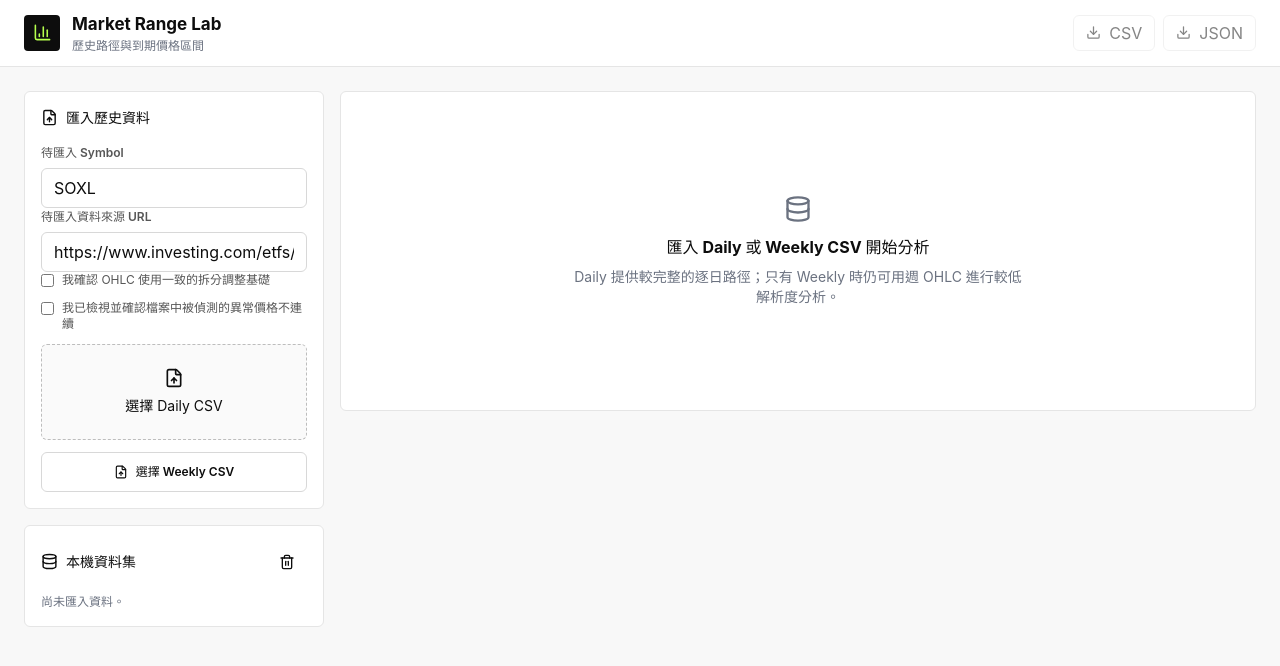
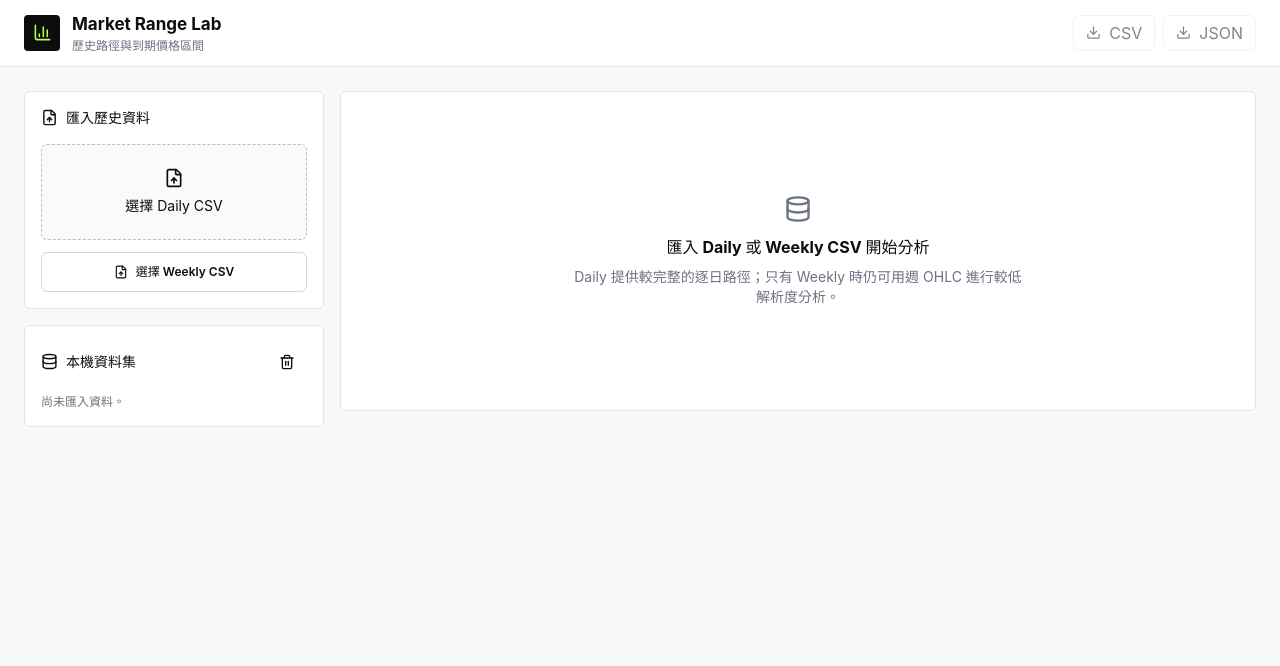
Before and after one commit to pleomax0730/market-range-lab, a React (Vite) app: page / in a window 1280 px wide. Shown: the top 666 px of the page. Built offline with nearby package versions, Linux system fonts and the light colour scheme.

Commit message:
fix: simplify CSV import and chart labels

```diff
--- a/src/App.tsx
+++ b/src/App.tsx
@@ -61,14 +61,29 @@ function formatTime(iso: string, zone: string) {
   }).format(new Date(iso));
 }
 
+function inferSymbolFromFilename(filename: string) {
+  const ignoredTokens = new Set([
+    "ETF",
+    "STOCK",
+    "PRICE",
+    "HISTORY",
+    "HISTORICAL",
+    "DATA",
+    "DAILY",
+    "WEEKLY",
+  ]);
+  const stem = filename.replace(/\.[^.]+$/, "").toUpperCase();
+  const tokens = stem.split(/[^A-Z0-9.]+/).filter(Boolean);
+  return tokens.find(
+    (token) =>
+      !ignoredTokens.has(token) &&
+      /^[A-Z][A-Z0-9.-]{0,9}$/.test(token),
+  );
+}
+
 export function App() {
   const historyCatalog = useHistoryCatalog();
   const { datasets, activeId, active } = historyCatalog;
-  const [importSymbol, setImportSymbol] = useState("SOXL");
-  const [importSourceUrl, setImportSourceUrl] = useState(INVESTING_SOURCE);
-  const [confirmed, setConfirmed] = useState(false);
-  const [discontinuitiesConfirmed, setDiscontinuitiesConfirmed] =
-    useState(false);
   const [messages, setMessages] = useState<string[]>([]);
   const [horizon, setHorizon] = useState(dashboardDefaults.horizon);
   const [candidate, setCandidate] = useState(dashboardDefaults.candidate);
@@ -294,18 +309,25 @@ export function App() {
     interval: "daily" | "weekly",
   ) {
     if (!file) return;
+    const symbol = inferSymbolFromFilename(file.name);
+    if (!symbol) {
+      setMessages([
+        "錯誤：無法從檔名辨識 Symbol，請使用包含 ticker 的檔名，例如 SOXL ETF History.csv。",
+      ]);
+      return;
+    }
     const matchingDaily = interval === "weekly"
       ? datasets.find(
-          (dataset) => dataset.symbol === importSymbol.toUpperCase() && dataset.interval === "daily",
+          (dataset) => dataset.symbol === symbol && dataset.interval === "daily",
         )
       : undefined;
     const result = await historyCatalog.importAndActivate(await file.text(), {
-      symbol: importSymbol.toUpperCase(),
+      symbol,
       filename: file.name,
-      sourceUrl: importSourceUrl,
+      sourceUrl: INVESTING_SOURCE,
       importedAt: new Date().toISOString(),
-      splitAdjustedConfirmed: confirmed,
-      discontinuitiesConfirmed,
+      splitAdjustedConfirmed: true,
+      discontinuitiesConfirmed: true,
       interval,
     });
     const nextMessages = [
@@ -383,42 +405,6 @@ export function App() {
               <h2 className="text-sm font-bold">匯入歷史資料</h2>
             </div>
             <div className="space-y-3">
-              <label>
-                <span className="field-label">待匯入 Symbol</span>
-                <Input
-                  value={importSymbol}
-                  onChange={(event) =>
-                    setImportSymbol(event.target.value.toUpperCase())
-                  }
-                />
-              </label>
-              <label>
-                <span className="field-label">待匯入資料來源 URL</span>
-                <Input
-                  value={importSourceUrl}
-                  onChange={(event) => setImportSourceUrl(event.target.value)}
-                />
-              </label>
-              <label className="flex items-start gap-2 text-xs text-[#565656]">
-                <input
-                  className="mt-0.5"
-                  type="checkbox"
-                  checked={confirmed}
-                  onChange={(event) => setConfirmed(event.target.checked)}
-                />
-                <span>我確認 OHLC 使用一致的拆分調整基礎</span>
-              </label>
-              <label className="flex items-start gap-2 text-xs text-[#565656]">
-                <input
-                  className="mt-0.5"
-                  type="checkbox"
-                  checked={discontinuitiesConfirmed}
-                  onChange={(event) =>
-                    setDiscontinuitiesConfirmed(event.target.checked)
-                  }
-                />
-                <span>我已檢視並確認檔案中被偵測的異常價格不連續</span>
-              </label>
               <label className="flex h-24 cursor-pointer flex-col items-center justify-center rounded-md border border-dashed border-[#BDBDBD] bg-[#FAFAFA] text-sm transition-[border-color,transform] duration-150 ease-[cubic-bezier(0.23,1,0.32,1)] active:scale-[0.98] focus-within:ring-2 focus-within:ring-blue-600 hover:border-blue-600">
                 <FileUp className="mb-2" size={20} />
                 <span>選擇 Daily CSV</span>
--- a/src/components/downside-distribution-chart.tsx
+++ b/src/components/downside-distribution-chart.tsx
@@ -63,6 +63,7 @@ export function DownsideDistributionChart({
   const yMaximum = Math.max(0.0125, Math.min(0.1, maximumObserved * 1.18));
   const minimumPrice = data[0]?.price ?? 0;
   const maximumPrice = data.at(-1)?.price ?? anchorPrice;
+  const priceRange = Math.max(0, maximumPrice - minimumPrice);
   const visibleCandidate =
     Number.isFinite(candidate) &&
     candidate! > 0 &&
@@ -70,6 +71,19 @@ export function DownsideDistributionChart({
     candidate! <= maximumPrice
       ? candidate
       : undefined;
+  const modelEstimateNearLeft =
+    priceRange > 0 &&
+    conservative.price <= minimumPrice + priceRange * 0.35;
+  const modelEstimateLabelPosition = modelEstimateNearLeft
+    ? "insideTopLeft"
+    : "insideBottomRight";
+  const candidateLabelNearLeft =
+    visibleCandidate !== undefined &&
+    priceRange > 0 &&
+    visibleCandidate <= minimumPrice + priceRange * 0.35;
+  const candidateLabelPosition = candidateLabelNearLeft
+    ? "insideTopLeft"
+    : "insideBottomLeft";
   const candidateGap =
     hasModelEstimate && Number.isFinite(candidate) && candidate! > 0
       ? candidate! - conservative.price
@@ -138,7 +152,7 @@ export function DownsideDistributionChart({
         <ResponsiveContainer width="100%" height="100%">
           <LineChart
             data={data}
-            margin={{ top: 12, right: 18, bottom: 8, left: 4 }}
+            margin={{ top: 16, right: 18, bottom: 16, left: 8 }}
           >
             <CartesianGrid
               stroke="var(--chart-grid)"
@@ -207,7 +221,7 @@ export function DownsideDistributionChart({
                 strokeDasharray="5 4"
                 label={{
                   value: `模型估計 ${money.format(conservative.price)}`,
-                  position: "insideBottomRight",
+                  position: modelEstimateLabelPosition,
                   fill: "var(--chart-axis)",
                   fontSize: 12,
                 }}
@@ -220,7 +234,7 @@ export function DownsideDistributionChart({
                 strokeDasharray="4 4"
                 label={{
                   value: `自訂 ${money.format(visibleCandidate)}`,
-                  position: "insideBottomLeft",
+                  position: candidateLabelPosition,
                   fill: "var(--chart-axis)",
                   fontSize: 12,
                 }}
```
Also changed, not shown: 2 other files (tests, documents, lock files or other folders).
